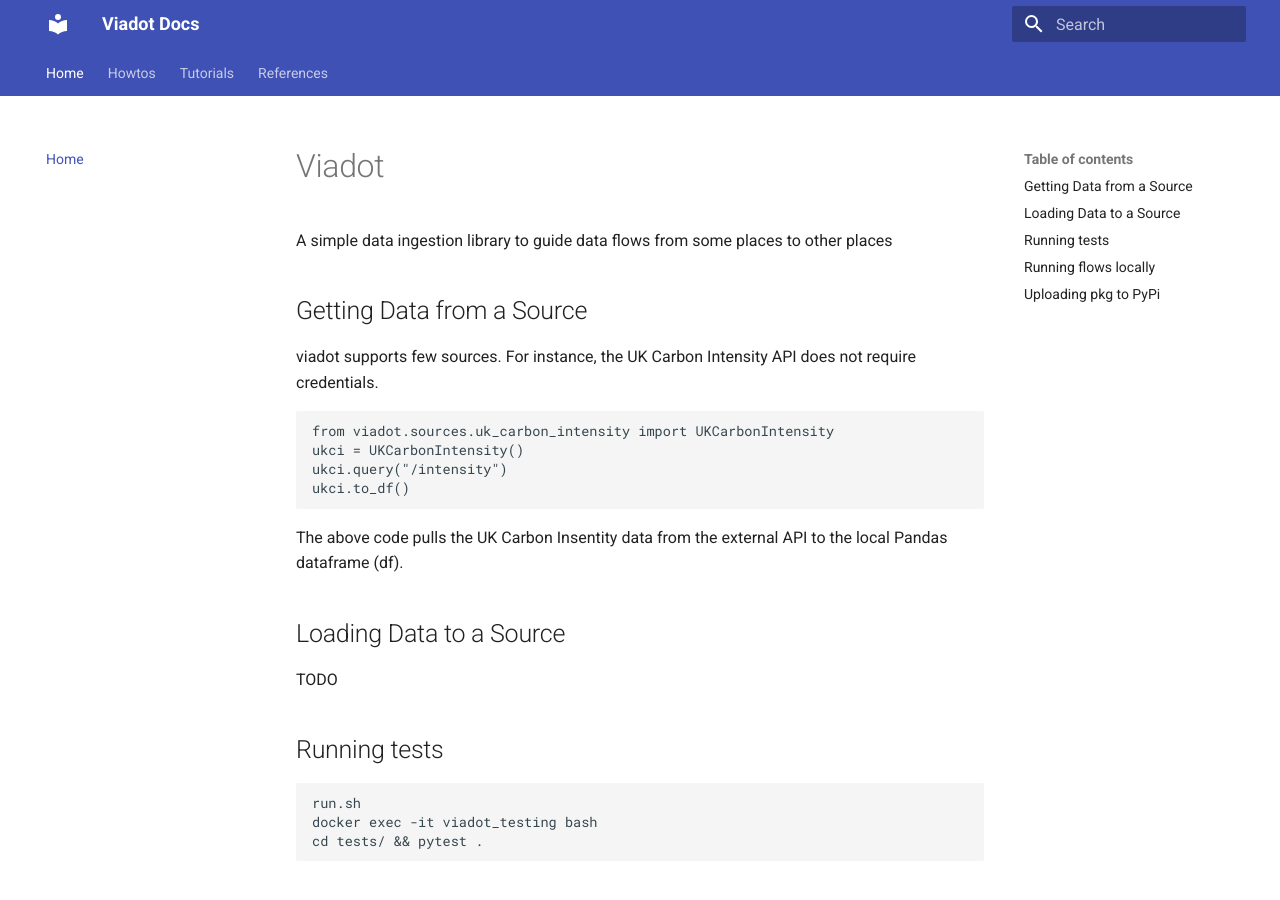
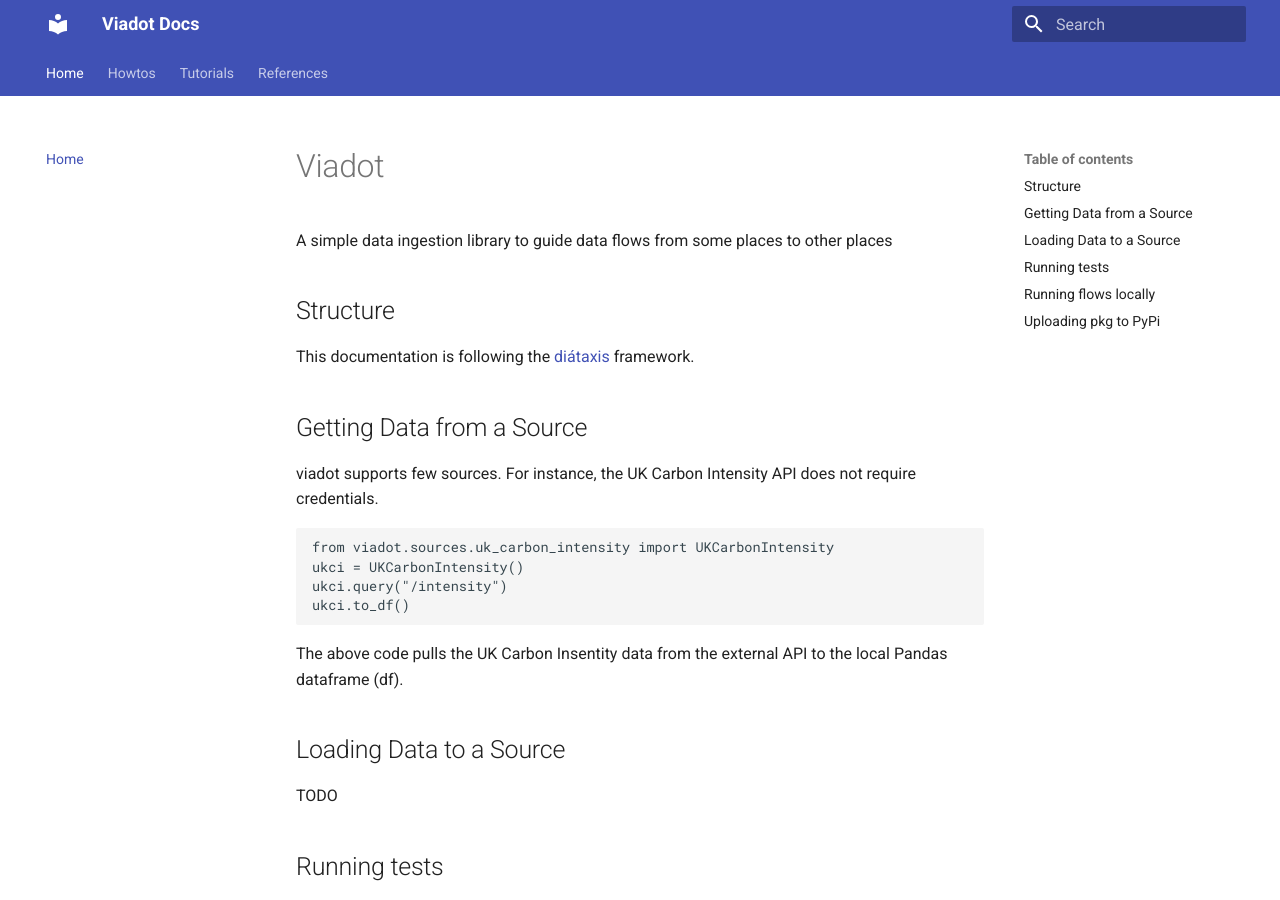
Before and after one commit to dyvenia/viadot, an MkDocs documentation site: the page built from docs/home.md, in a window 1280 px wide and 900 px high. Built offline with MkDocs 1.6.1 and Material for MkDocs 9.7.7, drawn with Linux system fonts in a browser that asks for light colours.

Commit message:
📝 Minor clarification

```diff
--- a/docs/home.md
+++ b/docs/home.md
@@ -1,5 +1,8 @@
 # Viadot
 A simple data ingestion library to guide data flows from some places to other places
+
+## Structure
+This documentation is following the [diátaxis](https://diataxis.fr/) framework.
 
 ## Getting Data from a Source
 
```
